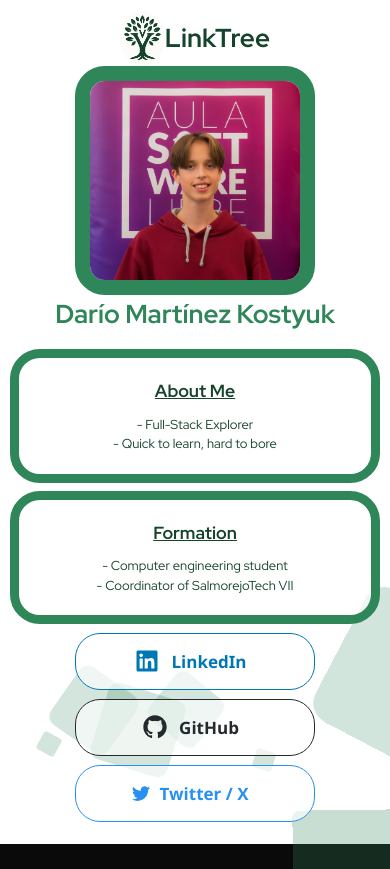
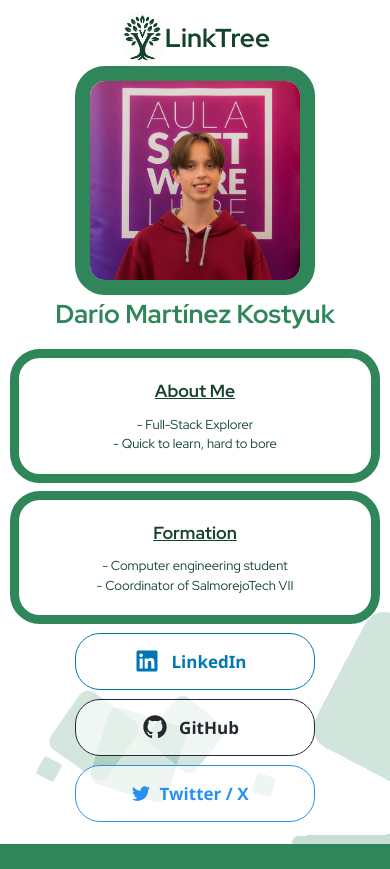
Before and after one commit to 000Volk000/linktree, a Next.js app: page / in a window 390 px wide. Built offline with nearby package versions, Linux system fonts and the light colour scheme.

Commit message:
fix: greeb background on mobile

```diff
--- a/src/app/globals.css
+++ b/src/app/globals.css
@@ -1,7 +1,7 @@
 @import "tailwindcss";
 
 :root {
-  --background: #ffffff;
+  --background: rgb(47, 134, 89);
   --foreground: #171717;
 }
 
@@ -20,7 +20,7 @@
 }
 
 body {
-  background: var(--background);
+  background: white;
   color: var(--foreground);
   font-family: "Segoe UI", Tahoma, Geneva, Verdana, sans-serif;
   overflow-x: hidden;
@@ -28,7 +28,10 @@
 
 @media (max-width: 767px) {
   body {
-    overflow: hidden;
+    background: rgb(47, 134, 89);
+  }
+  .circles {
+    overflow: auto;
   }
 }
 
@@ -76,7 +79,7 @@
 .area {
   background: #ffffff;
   width: 100%;
-  height: 100vh;
+  height: 100%;
   position: absolute;
   z-index: -1;
   top: 0;
@@ -100,7 +103,7 @@
   height: 20px;
   background: rgba(47, 134, 89, 0.3);
   animation: animate 20s linear infinite;
-  bottom: -175px;
+  bottom: -200px;
 }
 
 .circles li:nth-child(1) {
--- a/src/app/page.module.css
+++ b/src/app/page.module.css
@@ -194,7 +194,6 @@
   color: rgb(40, 144, 241);
   transition: color 0.3s 0.1s ease-out;
   text-align: center;
-  margin-bottom: 0;
 }
 
 .twitterButton span {
```
